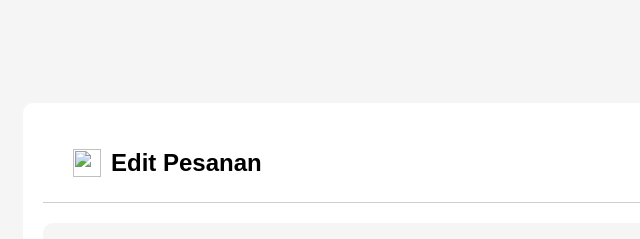
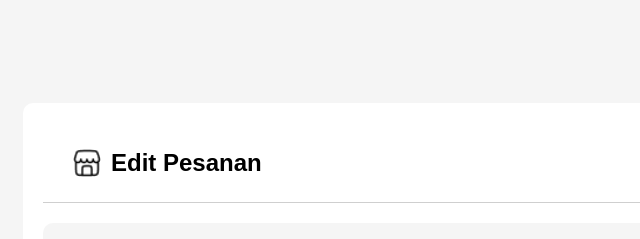
Before and after one commit to oz1122/management-c02yapparel, a plain HTML site: page view_pesanan.html in a window 1280 px wide. Shown: the top 239 px of the page, 265-905 px from the left. Drawn offline with Linux system fonts and the light colour scheme; some packages are replaced by stand-ins of ours; a script that the page names is missing.

Commit message:
Update view_pesanan.html

```diff
--- a/view_pesanan.html
+++ b/view_pesanan.html
@@ -25,7 +25,7 @@
 <!-- HEADER -->
 <div class="header-box">
     <div class="title-area">
-        <img src="asset/ic-pesanan-baru.png" class="title-icon">
+        <img src="assets/ic-pesanan-baru.png" class="title-icon">
         <h2 id="pageTitle">Edit Pesanan</h2>
     </div>
 
```
